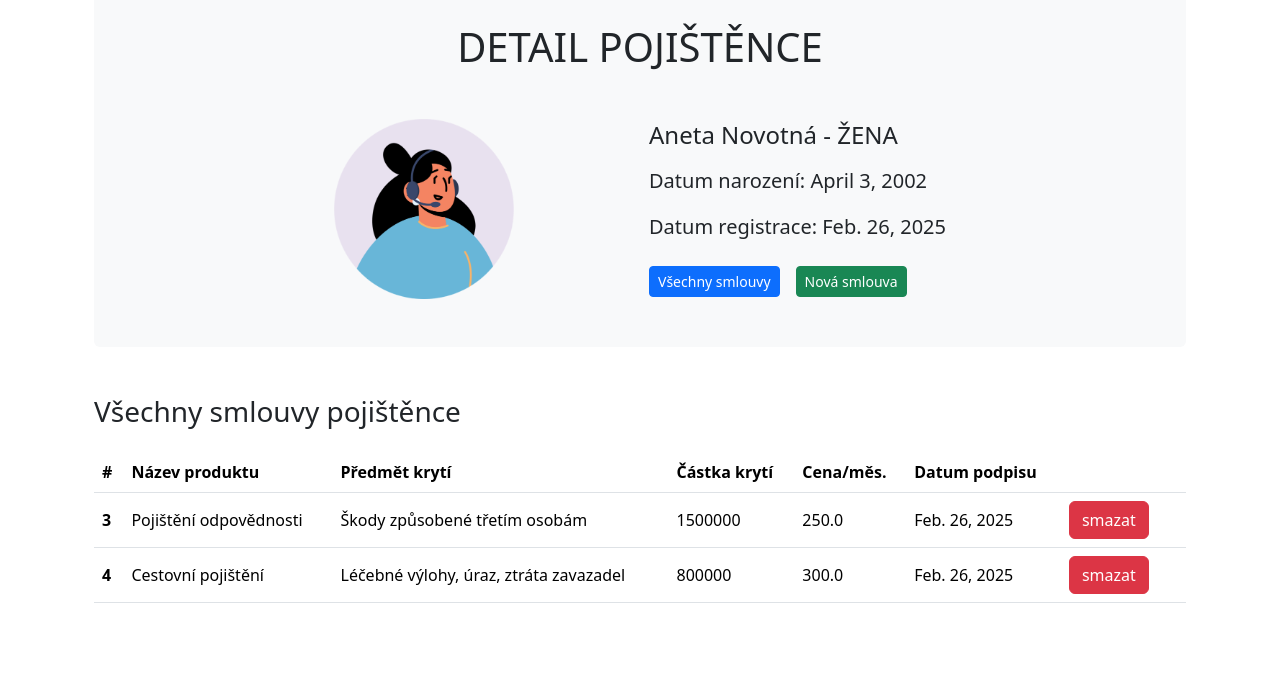
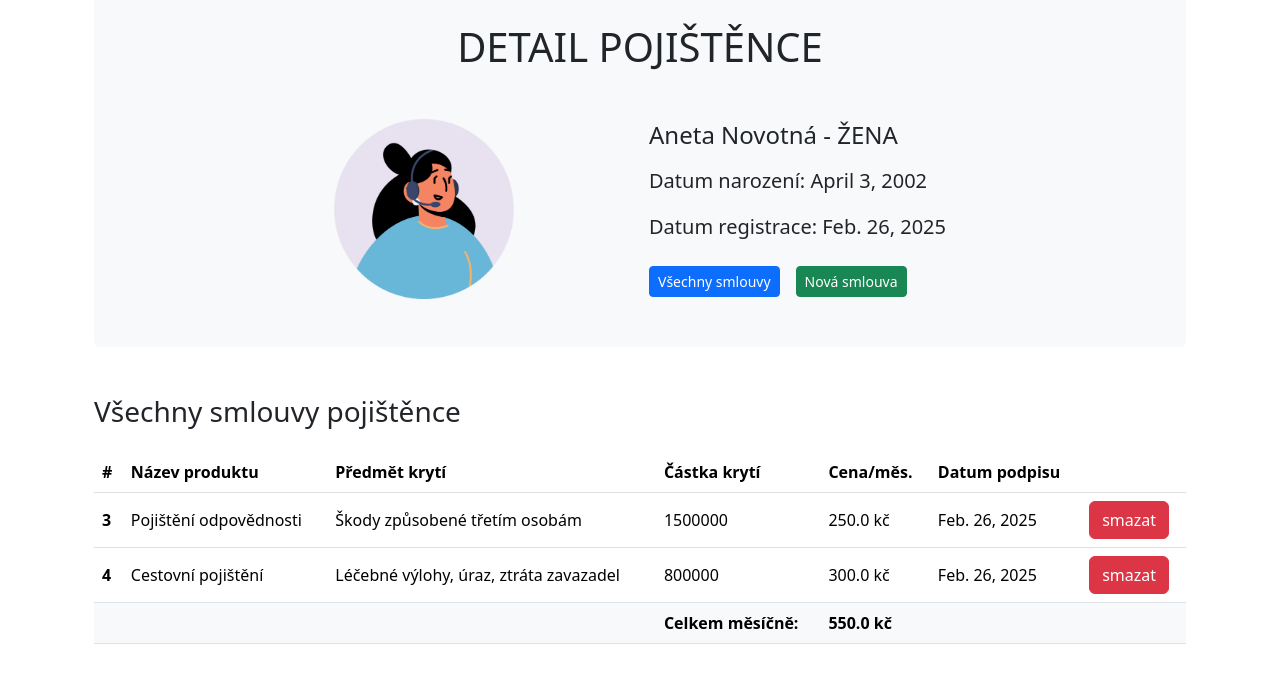
Before and after one commit to VaclavNekolny/SafeHouse, a Django app: page /klienti/3/ in a window 1280 px wide. Shown: the part 57-740 px from the top of the page. Run offline with Django 4.2, Linux system fonts and the light colour scheme; data comes from the database, SQL or seed files in the repository; some libraries are stand-ins or nearby versions.

Commit message:
Pojištěnec - celková měsíční částka za pojištění

```diff
--- a/pojistenci_app/templates/pojistenci_app/smlouvy_pojistence.html
+++ b/pojistenci_app/templates/pojistenci_app/smlouvy_pojistence.html
@@ -1,7 +1,6 @@
 {% extends "pojistenci_app/detail_pojistence.html" %}
 
 {% block content_bottom %}
-{% comment %} smlouvy,  pojistenec {% endcomment %}
 <h3 class="mb-4">Všechny smlouvy pojištěnce</h3>
         <table class="table table-hover" id="smlouvy_pojistence">
             <thead>
@@ -12,7 +11,6 @@
                 <th scope="col">Částka krytí</th>
                 <th scope="col">Cena/měs.</th>
                 <th scope="col">Datum podpisu<th>
-                <th></th>
             </tr>
             </thead>
             <tbody>
@@ -22,13 +20,19 @@
                 <td>{{ smlouva.produkt_id.nazev }}</td>
                 <td>{{ smlouva.produkt_id.predmet_kryti }}</td>
                 <td>{{ smlouva.castka_kryti }}</td>
-                <td>{{ smlouva.cena }}</td>
+                <td>{{ smlouva.cena }} kč</td>
                 <td>{{ smlouva.datum }}</td>
                 <td>
                     <a class="btn btn-danger" href={% url 'vymazat_smlouvu' pojistenec.id smlouva.id %}>smazat</a>
-                <td>
             </tr>
             {% endfor %}
+            <tr style="vertical-align: middle;">
+                <td class="bg-light" colspan="3"></td>
+                <th class="bg-light">Celkem měsíčně: </th>
+                <th class="bg-light">{{ celkem_mesicne.cena__sum }} kč</th>
+                <td class="bg-light" colspan="2"></td>
+            </tr>
+
             </tbody>
         </table>
 
--- a/pojistenci_app/views.py
+++ b/pojistenci_app/views.py
@@ -1,7 +1,9 @@
 from django.shortcuts import render, redirect
 from django.urls import reverse
 from pojistenci_app.models import Pojistenci, Produkty, Smlouvy
+from django.db.models import Sum
 import random
+
 
 # Create your views here.
 
@@ -19,7 +21,8 @@ def klienti(request):
 def detail_pojistence(request, id_klienta):
     pojistenec = Pojistenci.objects.get(id=id_klienta)
     smlouvy_klienta = Smlouvy.objects.filter(pojistenec_id__id=id_klienta)
-    return render(request, 'pojistenci_app/smlouvy_pojistence.html', {'pojistenec': pojistenec, 'smlouvy': smlouvy_klienta})
+    celkem_mesicne = smlouvy_klienta.aggregate(Sum('cena'))
+    return render(request, 'pojistenci_app/smlouvy_pojistence.html', {'pojistenec': pojistenec, 'smlouvy': smlouvy_klienta, 'celkem_mesicne': celkem_mesicne})
 
 
 def pridat_pojistence(request):
```
